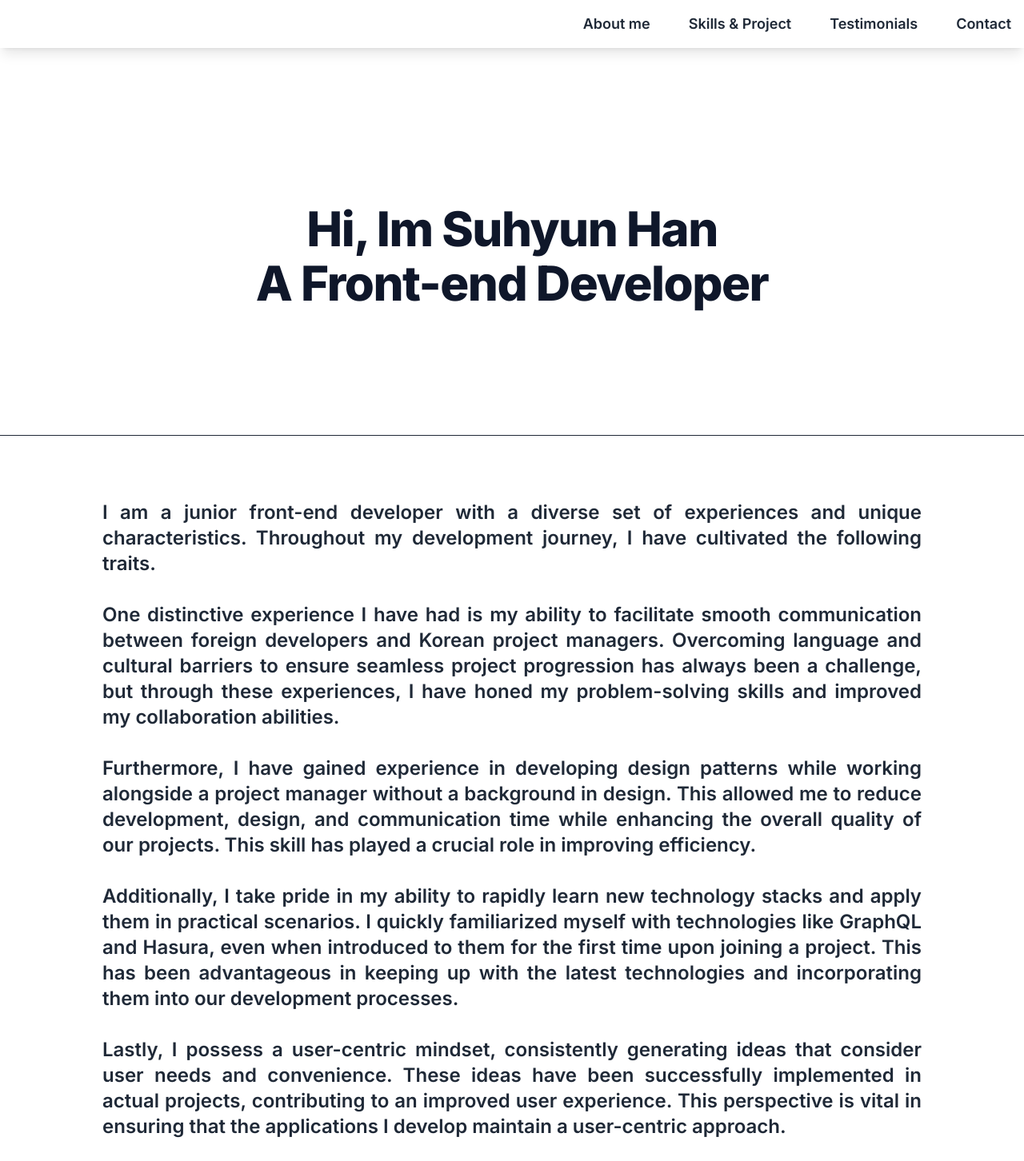
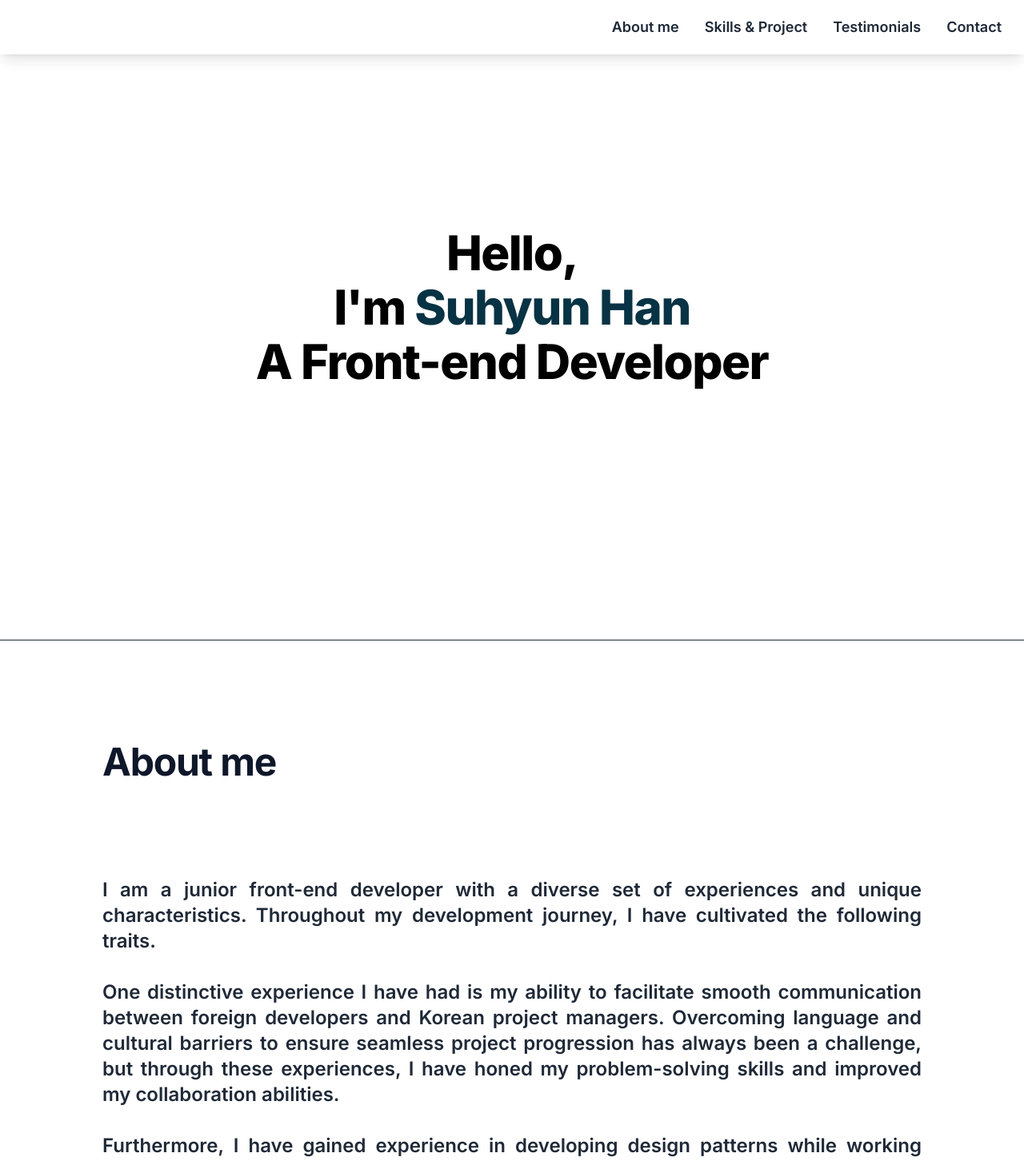
Before and after one commit to suhyunH/new-portfolio, a Next.js app: page / in a window 1280 px wide. Shown: the top 1452 px of the page at 80% size. Built offline with nearby package versions, Linux system fonts and the light colour scheme.

Commit message:
feat: change nav design & add scroll event

```diff
--- a/app/page.tsx
+++ b/app/page.tsx
@@ -1,10 +1,12 @@
 "use client";
 import Image from "next/image";
-import { useCallback, useRef, useState } from "react";
+import { useCallback, useEffect, useRef, useState } from "react";
 
 export default function Home() {
   const scrollElement = useRef<any[]>([]);
-  const scrollingTop = useCallback(async (index: number) => {
+  const [scrolling, setScrolling] = useState<number | null>();
+  const scrollingTop = useCallback(
+    async (index: number) => {
       const elmnt = scrollElement;
       if (elmnt?.current) {
         elmnt?.current[index].scrollIntoView({
@@ -12,140 +14,96 @@ export default function Home() {
           block: "start",
         });
       }
-  }, []);
+    },
+    [scrollElement]
+  );
+  useEffect(() => {
+    const handleScroll = () => {
+      const scrollY = window.scrollY + 400;
 
-  const [menuOpen, setMenuOpen] = useState(false);
-
-  const toggleMenu = () => {
-    setMenuOpen(!menuOpen);
+      const sectionPositions = scrollElement.current.map((el) => {
+        return el.offsetTop;
+      });
+      const currentSectionIndex =
+        sectionPositions.filter((el) => el <= scrollY).length - 1;
+      if (scrolling !== currentSectionIndex) {
+        setScrolling(currentSectionIndex);
+      }
     };
+    window.addEventListener("scroll", handleScroll);
+    return () => {
+      window.removeEventListener("scroll", handleScroll);
+    };
+  }, [scrolling]);
 
   return (
     <>
       <nav
         className={`bg-white dark:bg-gray-900 shadow-lg top-0 fixed w-full flex items-center  justify-end p-4 z-50`}
       >
-        <div className="hidden items-center space-x-12 lg:flex">
-          <div
-            className="text-lg font-semibold text-gray-800 dark:text-white cursor-pointer"
+        <div className="flex items-center space-x-2  overflow-x-scroll">
+          <button
+            className={`lg:text-lg text-sm font-semibold text-gray-800 dark:text-white cursor-pointer px-3 py-1 ${
+              scrolling === 0 && "text-cyan-950"
+            } `}
             onClick={() => scrollingTop(0)}
           >
             About me
-          </div>
-          <div
-            className="text-lg font-semibold text-gray-800 dark:text-white cursor-pointer"
+          </button>
+          <button
+            className={`lg:text-lg text-sm font-semibold text-gray-800 dark:text-white cursor-pointer  px-3 py-1  ${
+              scrolling === 1 && "text-cyan-950"
+            }`}
             onClick={() => scrollingTop(1)}
           >
             Skills & Project
-          </div>
-          <div
-            className="text-lg font-semibold text-gray-800 dark:text-white cursor-pointer"
+          </button>
+          <button
+            className={`lg:text-lg text-sm font-semibold text-gray-800 dark:text-white cursor-pointer  px-3 py-1  ${
+              scrolling === 2 && "text-cyan-950"
+            }`}
             onClick={() => scrollingTop(2)}
           >
             Testimonials
-          </div>
-          <div
-            className="text-lg font-semibold text-gray-800 dark:text-white cursor-pointer"
+          </button>
+          <button
+            className={`lg:text-lg text-sm font-semibold text-gray-800 dark:text-white cursor-pointer  px-3 py-1 ${
+              scrolling === 3 && "text-cyan-950"
+            }`}
             onClick={() => scrollingTop(3)}
           >
             Contact
-          </div>
-        </div>
-        <div className="flex items-center space-x-4 lg:hidden w-full">
-          <div className="cursor-pointer flex justify-between w-full">
-            <div
-              className={`lg:flex lg:items-center transition-transform duration-300 ease-in-out transform ${
-                menuOpen
-                  ? "translate-x-full  visible"
-                  : "translate-x-0 invisible"
-              }`}
-            >
-              <div
-                className="text-lg font-semibold text-gray-800 dark:text-white cursor-pointer"
-                onClick={() => scrollingTop(0)}
-              >
-                About me
-              </div>
-              <div
-                className="text-lg font-semibold text-gray-800 dark:text-white cursor-pointer"
-                onClick={() => scrollingTop(1)}
-              >
-                Skills & Project
-              </div>
-              <div
-                className="text-lg font-semibold text-gray-800 dark:text-white cursor-pointer"
-                onClick={() => scrollingTop(2)}
-              >
-                Testimonials
-              </div>
-              <div
-                className="text-lg font-semibold text-gray-800 dark:text-white cursor-pointer"
-                onClick={() => scrollingTop(3)}
-              >
-                Contact
-              </div>
-            </div>
-            <button
-              type="button"
-              onClick={toggleMenu}
-              className="text-2xl text-gray-800 dark:text-white "
-            >
-              {menuOpen ? (
-                <svg
-                  xmlns="http://www.w3.org/2000/svg"
-                  className="h-6 w-6"
-                  fill="none"
-                  viewBox="0 0 24 24"
-                  stroke="currentColor"
-                >
-                  <path
-                    strokeLinecap="round"
-                    strokeLinejoin="round"
-                    strokeWidth="2"
-                    d="M6 18L18 6M6 6l12 12"
-                  />
-                </svg>
-              ) : (
-                <svg
-                  xmlns="http://www.w3.org/2000/svg"
-                  className="h-6 w-6"
-                  fill="none"
-                  viewBox="0 0 24 24"
-                  stroke="currentColor"
-                >
-                  <path
-                    strokeLinecap="round"
-                    strokeLinejoin="round"
-                    strokeWidth="2"
-                    d="M4 6h16M4 12h16m-7 6h7"
-                  />
-                </svg>
-              )}
           </button>
-          </div>
         </div>
       </nav>
 
-      <div>
-        <header
-          className="mt-40 sm:mt-48 lg:mt-64 flex flex-col items-center justify-center max-w-5xl mx-auto"
-          ref={(el) => (scrollElement.current[0] = el)}
-        >
-          <div className="my-auto text-center">
-            <h1 className="text-slate-900 font-extrabold text-4xl sm:text-5xl lg:text-6xl tracking-tight dark:text-white pb-2">
-              Hi, Im Suhyun Han
+      <div className="">
+        <header className=" h-[100vh] sm:py-48 lg:py-64 flex flex-col items-center justify-center max-w-5xl mx-auto animate-fadeIn">
+          <div className="my-auto text-center animate-fadeIn">
+            <h1 className=" font-extrabold text-4xl sm:text-5xl lg:text-6xl tracking-tight text-black pb-2">
+              Hello,
             </h1>
-            <h1 className="text-slate-900 font-extrabold text-4xl sm:text-5xl lg:text-6xl tracking-tight dark:text-white pb-8">
+            <h1 className="font-extrabold text-4xl sm:text-5xl lg:text-6xl tracking-tight text-black pb-2">
+              I&apos;m <span className=" text-cyan-950">Suhyun Han</span>
+            </h1>
+            <h1 className=" font-extrabold text-4xl sm:text-5xl lg:text-6xl tracking-tight text-black pb-8">
               A Front-end Developer
             </h1>
           </div>
         </header>
 
-        <section className="border-t border-b border-gray-800 dark:border-white mt-20 sm:mt-24 lg:mt-32 sm:px-10">
-          <h1 className="text-2xl font-semibold  text-gray-800 dark:text-white max-w-5xl mx-auto  py-20 text-justify">
-            I am a junior front-end developer with a diverse set of experiences
-            and unique characteristics. Throughout my development journey, I
-            have cultivated the following traits.
+        <section
+          className="border-t border-b border-gray-800 dark:border-white  pt-20 sm:pt-24 lg:pt-32 px-[20px]"
+          ref={(el) => (scrollElement.current[0] = el)}
+        >
+          <div className="max-w-5xl  mx-auto ">
+            <p className="relative text-slate-900 font-bold text-2xl lg:text-5xl tracking-tight text-left dark:text-white pb-10">
+              About me
+            </p>
+            <h1 className="lg:text-2xl sm:text-lg font-semibold   text-gray-800 dark:text-white max-w-5xl mx-auto  py-20 text-justify">
+              I am a junior front-end developer with a diverse set of
+              experiences and unique characteristics. Throughout my development
+              journey, I have cultivated the following traits.
               <br />
               <br />
               One distinctive experience I have had is my ability to facilitate
@@ -156,42 +114,44 @@ export default function Home() {
               and improved my collaboration abilities.
               <br />
               <br />
-            Furthermore, I have gained experience in developing design patterns
-            while working alongside a project manager without a background in
-            design. This allowed me to reduce development, design, and
-            communication time while enhancing the overall quality of our
-            projects. This skill has played a crucial role in improving
+              Furthermore, I have gained experience in developing design
+              patterns while working alongside a project manager without a
+              background in design. This allowed me to reduce development,
+              design, and communication time while enhancing the overall quality
+              of our projects. This skill has played a crucial role in improving
               efficiency.
               <br />
               <br />
               Additionally, I take pride in my ability to rapidly learn new
               technology stacks and apply them in practical scenarios. I quickly
-            familiarized myself with technologies like GraphQL and Hasura, even
-            when introduced to them for the first time upon joining a project.
-            This has been advantageous in keeping up with the latest
-            technologies and incorporating them into our development processes.
+              familiarized myself with technologies like GraphQL and Hasura,
+              even when introduced to them for the first time upon joining a
+              project. This has been advantageous in keeping up with the latest
+              technologies and incorporating them into our development
+              processes.
               <br />
               <br />
               Lastly, I possess a user-centric mindset, consistently generating
               ideas that consider user needs and convenience. These ideas have
-            been successfully implemented in actual projects, contributing to an
-            improved user experience. This perspective is vital in ensuring that
-            the applications I develop maintain a user-centric approach.
+              been successfully implemented in actual projects, contributing to
+              an improved user experience. This perspective is vital in ensuring
+              that the applications I develop maintain a user-centric approach.
               <br />
               <br />
-            Based on these experiences and skills, I am confident in my ability
-            to bring value to the team as a front-end developer, contributing to
-            the creation of user-friendly web applications.
+              Based on these experiences and skills, I am confident in my
+              ability to bring value to the team as a front-end developer,
+              contributing to the creation of user-friendly web applications.
             </h1>
+          </div>
         </section>
         <section
-          className="pt-20 sm:pt-24 lg:pt-32 max-w-5xl mx-auto"
+          className="pt-20 sm:pt-24 lg:pt-32 max-w-5xl mx-auto px-[20px]"
           ref={(el) => (scrollElement.current[1] = el)}
         >
           <p className="relative text-slate-900 font-bold text-2xl lg:text-5xl tracking-tight text-left dark:text-white pb-10">
             Skills & Projects
           </p>
-          <div className="relative sm:block md:flex mb-12">
+          <div className="relative sm:block md:flex mb-12 animate-fadeInRight">
             <Image
               src="/futureplay.gif"
               alt="futureplay gif"
@@ -221,7 +181,7 @@ export default function Home() {
               </div>
             </div>
           </div>
-          <div className="relative sm:block md:flex mb-8">
+          <div className="relative sm:block md:flex mb-8 animate-fadeInRight">
             <Image
               src="/futureplay.gif"
               alt="futureplay gif"
@@ -257,7 +217,7 @@ export default function Home() {
         </section>
 
         <section
-          className="pt-20 sm:pt-24 lg:pt-32 max-w-5xl mx-auto mb-[200px]"
+          className="pt-20 sm:pt-24 lg:pt-32 max-w-5xl mx-auto px-[20px]"
           ref={(el) => (scrollElement.current[2] = el)}
         >
           <p className="relative text-slate-900 font-bold text-2xl lg:text-5xl tracking-tight text-left dark:text-white pb-10">
@@ -289,7 +249,7 @@ export default function Home() {
           })}
         </section>
         <section
-          className="pt-20 sm:pt-24 lg:pt-32 max-w-5xl mx-auto mb-[50px] "
+          className="pt-20 sm:pt-24 lg:pt-32 max-w-5xl mx-auto mb-[200px] mt-[200px] "
           ref={(el) => (scrollElement.current[3] = el)}
         >
           <div className="flex justify-evenly mb-[100px]">
```
Lines whose indentation alone changed are shown as unchanged.
